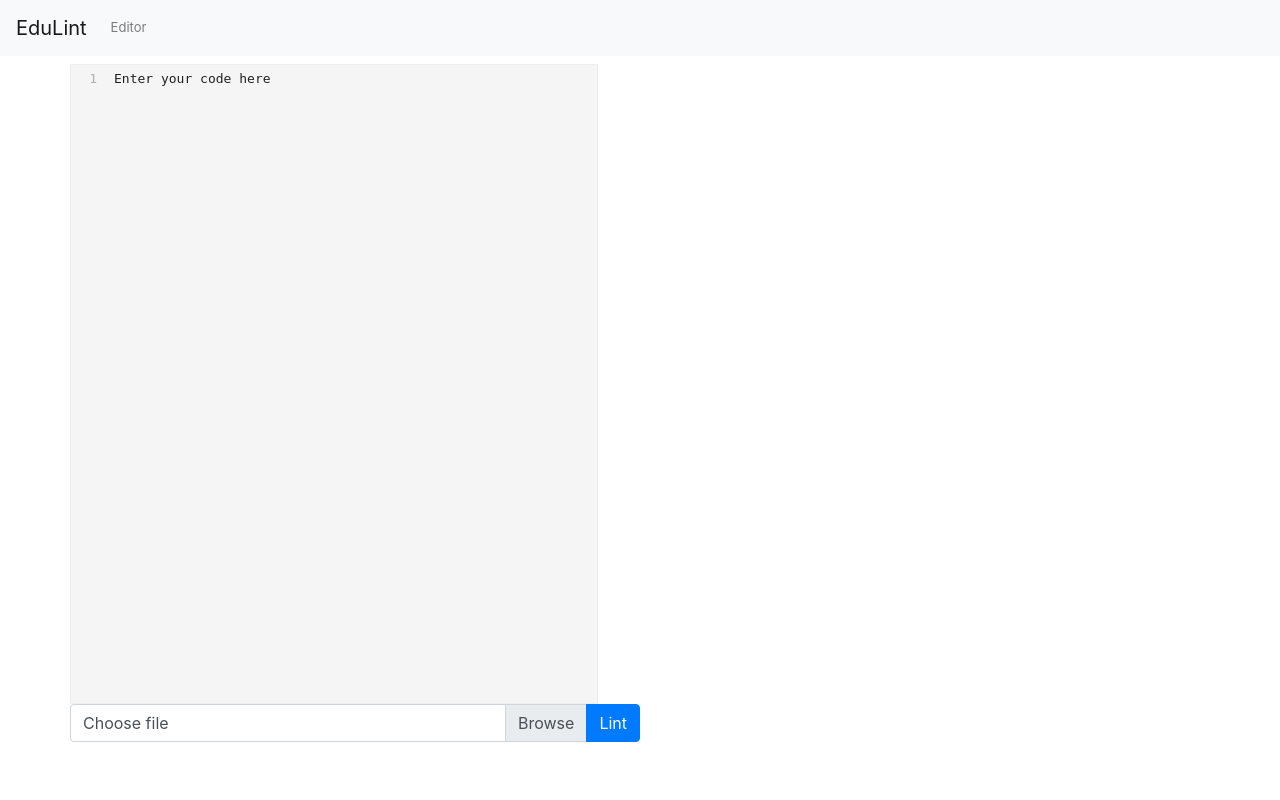
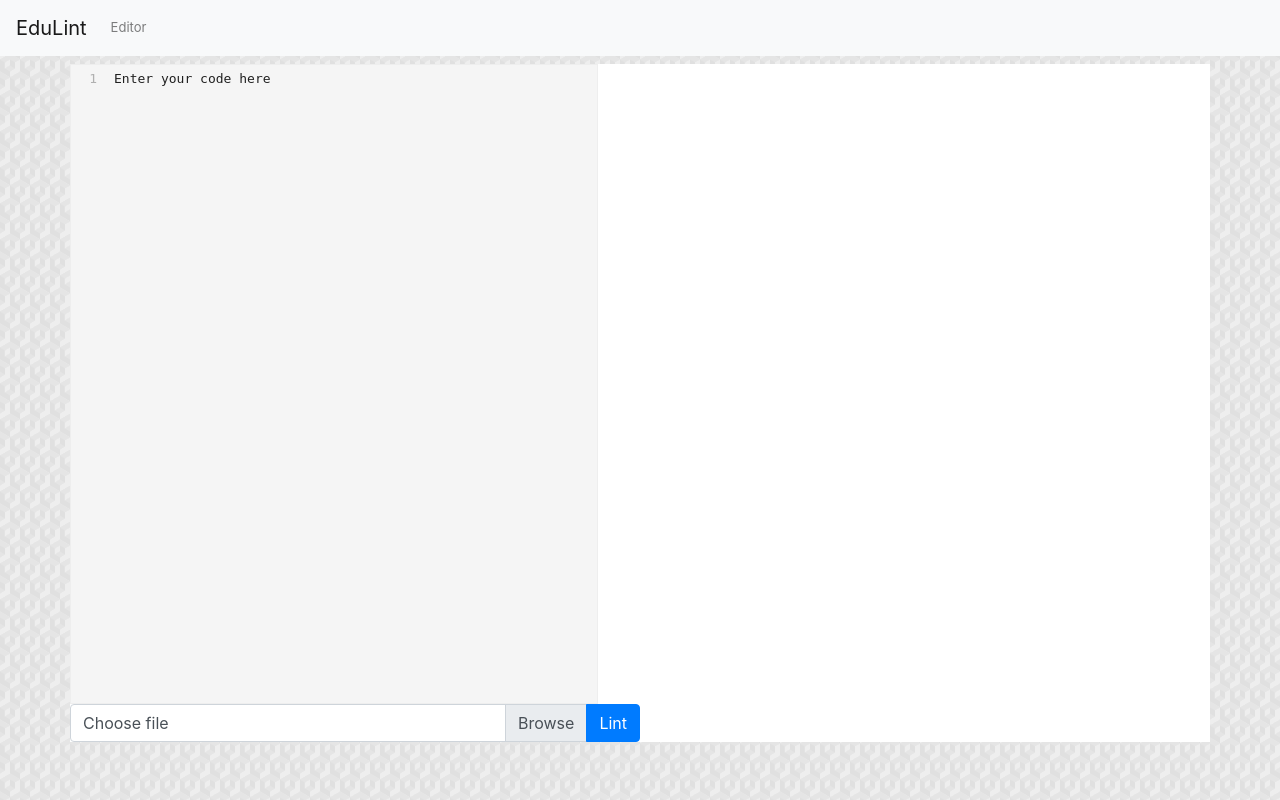
Before and after one commit to GiraffeReversed/edulint, a Flask app: page /editor in a window 1280 px wide. Run offline with Flask 2, Linux system fonts and the light colour scheme; some libraries are stand-ins or nearby versions.

Commit message:
style: background image

```diff
--- a/static/style.css
+++ b/static/style.css
@@ -32,3 +32,12 @@ li {
     max-height: 80vh;
     overflow-y: auto;
 }
+
+body {
+    background-color: #eeeeee;
+    background-image: url("cutcube.png");
+}
+
+#analysis-block {
+    background-color: white;
+}
--- a/templates/base.html
+++ b/templates/base.html
@@ -21,12 +21,12 @@
   <link rel="stylesheet" href="https://cdnjs.cloudflare.com/ajax/libs/codemirror/5.65.1/theme/base16-light.min.css"
     integrity="sha512-UCcyAfcA/pJ4lD8YMo+fhwFdJeGNN5QrBlHvTQ1BopVjHWh35HD2JRV3tbwxtabH5ymri426oTfa1UF9Z63B3g=="
     crossorigin="anonymous" referrerpolicy="no-referrer" />
-    <link rel="stylesheet" href="{{ url_for('static', filename='style.css') }}">
   <link rel="stylesheet" href="https://stackpath.bootstrapcdn.com/bootstrap/4.3.1/css/bootstrap.min.css"
     integrity="sha384-ggOyR0iXCbMQv3Xipma34MD+dH/1fQ784/j6cY/iJTQUOhcWr7x9JvoRxT2MZw1T" crossorigin="anonymous">
   <script src="https://cdn.jsdelivr.net/npm/bootstrap@5.1.3/dist/js/bootstrap.bundle.min.js"
     integrity="sha384-ka7Sk0Gln4gmtz2MlQnikT1wXgYsOg+OMhuP+IlRH9sENBO0LRn5q+8nbTov4+1p"
     crossorigin="anonymous"></script>
+  <link rel="stylesheet" href="{{ url_for('static', filename='style.css') }}">
   {% block head %}{% endblock %}
 </head>
 
```
Also changed, not shown: static/cutcube.png (added). Lines whose indentation alone changed are shown as unchanged.
